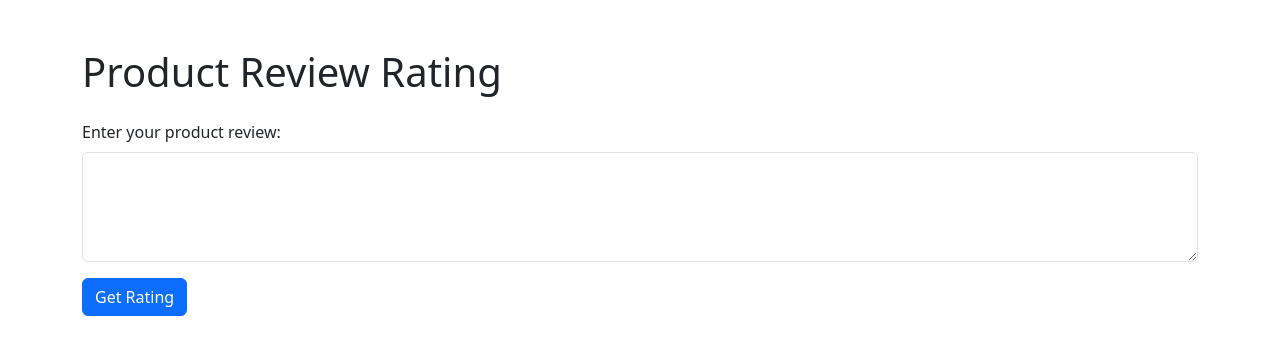
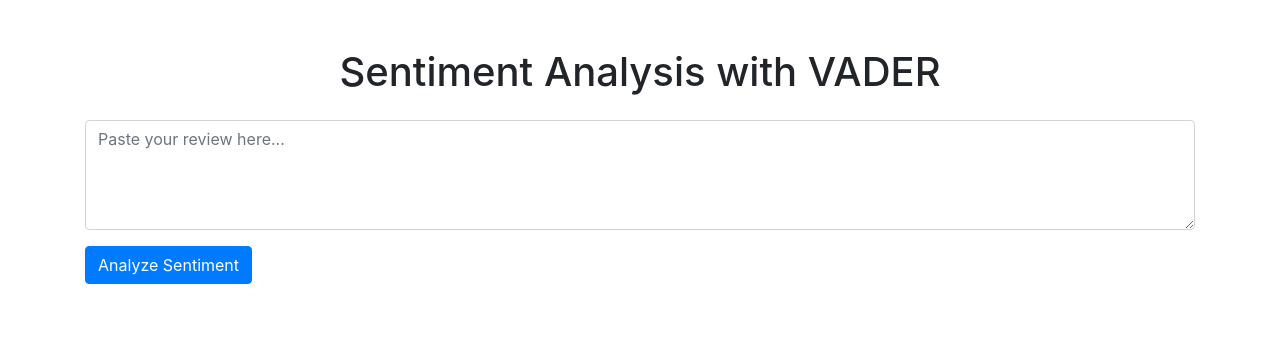
Before and after one commit to jackle500/Real-Rating-Review, a Flask app: page / in a window 1280 px wide. Shown: the top 355 px of the page. Run offline with Flask 3, Linux system fonts and the light colour scheme; parts of the project's set-up code (start-up, migrations or seed data) failed here and were passed over; some libraries are stand-ins or nearby versions.

Commit message:
Updated to Sentiment analysis to VADER and implement Bootstrap to the webpage

```diff
--- a/app.py
+++ b/app.py
@@ -1,16 +1,36 @@
-from flask import Flask, render_template, request
-from test import calculate_rating
+# app.py
+from flask import Flask, request, jsonify, render_template
+from nltk.sentiment.vader import SentimentIntensityAnalyzer
+import nltk
 
+# Initialize Flask app
 app = Flask(__name__)
 
-@app.route('/', methods=['GET', 'POST'])
-def index():
-    rating = None
-    review = None
-    if request.method == 'POST':
-        review = request.form['review']
-        rating = calculate_rating(review)
-    return render_template('index.html', rating=rating, review=review)
+# Download VADER lexicon if not already downloaded
+nltk.download('vader_lexicon')
 
-if __name__ == "__main__":
-       app.run(host='0.0.0.0', port=8000, debug=True)
+# Initialize VADER sentiment analyzer
+analyzer = SentimentIntensityAnalyzer()
+
+@app.route('/')
+def home():
+    return render_template('index.html')
+
+@app.route('/analyze', methods=['POST'])
+def analyze():
+    review_text = request.form['review']  # Get the review from the form
+    score = analyzer.polarity_scores(review_text)  # Analyze sentiment
+    sentiment = 'Neutral'  # Default sentiment
+    if score['compound'] >= 0.05:
+        sentiment = 'Positive'
+    elif score['compound'] <= -0.05:
+        sentiment = 'Negative'
+
+    return jsonify({
+        'review': review_text,
+        'sentiment': sentiment,
+        'score': score
+    })
+
+if __name__ == '__main__':
+    app.run(debug=True)
--- a/templates/index.html
+++ b/templates/index.html
@@ -1,29 +1,72 @@
+<!-- templates/index.html -->
 <!DOCTYPE html>
-<html>
+<html lang="en">
   <head>
-    <title>Product Review Rating</title>
-    <!-- Bootstrap CSS for styling -->
-    <link href="https://cdn.jsdelivr.net/npm/bootstrap@5.3.0/dist/css/bootstrap.min.css" rel="stylesheet">
+    <meta charset="UTF-8" />
+    <meta name="viewport" content="width=device-width, initial-scale=1.0" />
+    <title>Sentiment Analysis with VADER</title>
+    <link
+      rel="stylesheet"
+      href="https://stackpath.bootstrapcdn.com/bootstrap/4.5.2/css/bootstrap.min.css"
+    />
+    <link
+      rel="stylesheet"
+      href="https://cdnjs.cloudflare.com/ajax/libs/font-awesome/5.15.3/css/all.min.css"
+    />
+    <style>
+      .star-rating {
+        font-size: 24px;
+        color: gold;
+      }
+    </style>
   </head>
   <body>
     <div class="container mt-5">
-        <h1 class="mb-4">Product Review Rating</h1>
-        <form method="POST">
-            <div class="mb-3">
-                <label for="review" class="form-label">Enter your product review:</label>
-                <textarea class="form-control" id="review" name="review" rows="4" required>{{ review if review }}</textarea>
+      <h1 class="text-center">Sentiment Analysis with VADER</h1>
+      <form id="reviewForm" class="mt-4">
+        <div class="form-group">
+          <textarea
+            name="review"
+            class="form-control"
+            rows="4"
+            placeholder="Paste your review here..."
+          ></textarea>
         </div>
-            <button type="submit" class="btn btn-primary">Get Rating</button>
+        <button type="submit" class="btn btn-primary">Analyze Sentiment</button>
       </form>
+      <h2 id="result" class="mt-4"></h2>
+      <div id="starRating" class="star-rating mt-2"></div>
+    </div>
 
-        {% if rating is not none %}
-            <div class="result mt-4">
-                <h2>Rating:</h2>
-                <p><strong>{{ rating }}</strong> out of 5</p>
-            </div>
-        {% endif %}
-    </div>
-    <!-- Bootstrap JS (Optional for interactive components) -->
-    <script src="https://cdn.jsdelivr.net/npm/bootstrap@5.3.0/dist/js/bootstrap.bundle.min.js"></script>
+    <script>
+      document.getElementById("reviewForm").onsubmit = async function (event) {
+        event.preventDefault(); // Prevent form submission
+        const formData = new FormData(this);
+        const response = await fetch("/analyze", {
+          method: "POST",
+          body: formData,
+        });
+        const result = await response.json();
+        const score = (result.score.compound + 1) * 2.5; // Scale score to 0.0 - 5.0
+        document.getElementById("result").innerText = `Sentiment: ${
+          result.sentiment
+        } \n ${score.toFixed(2)}`;
+        document.getElementById("starRating").innerHTML = getStarRating(score);
+      };
+
+      function getStarRating(score) {
+        let stars = "";
+        for (let i = 0; i < 5; i++) {
+          if (score >= (i + 1) * 1) {
+            stars += '<i class="fas fa-star"></i>'; // Full star
+          } else if (score >= i + 0.5) {
+            stars += '<i class="fas fa-star-half-alt"></i>'; // Half star
+          } else {
+            stars += '<i class="far fa-star"></i>'; // Empty star
+          }
+        }
+        return stars;
+      }
+    </script>
   </body>
 </html>
```
Lines whose indentation alone changed are shown as unchanged.
